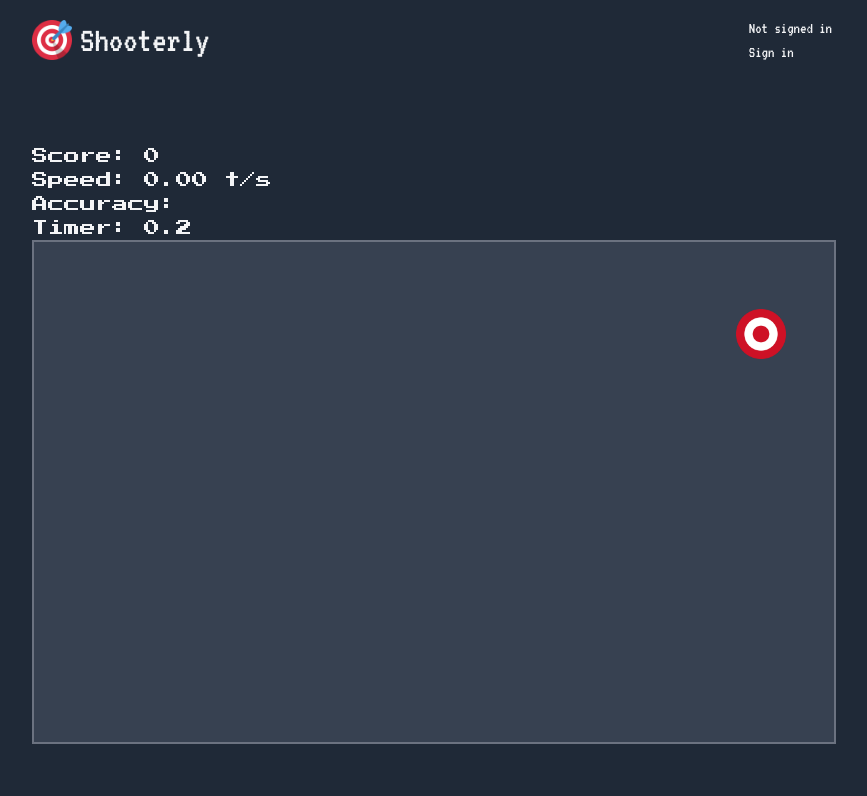
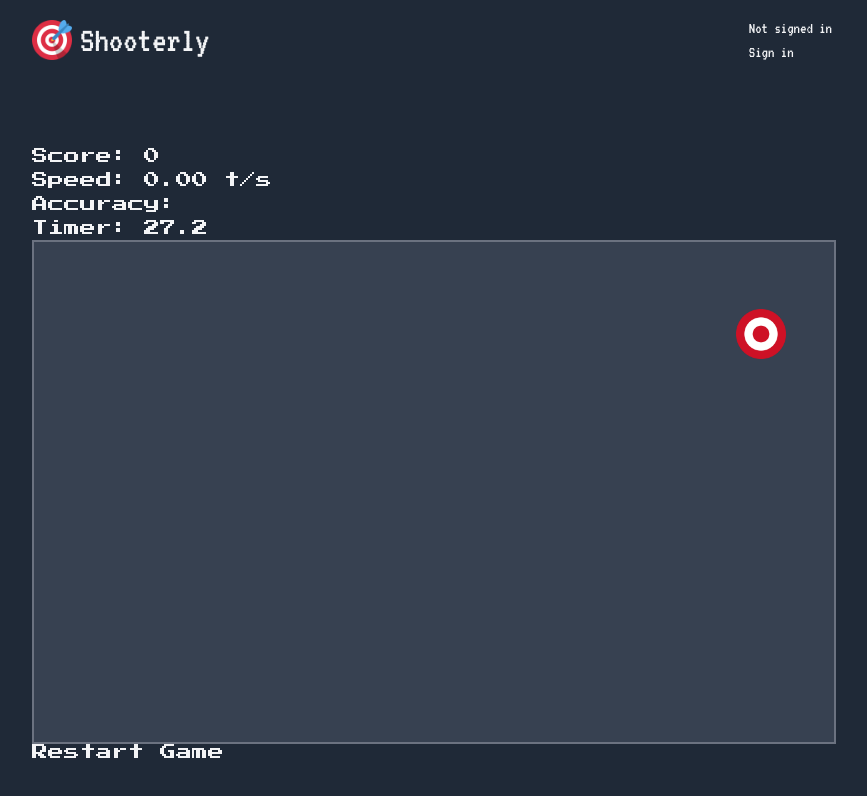
Before and after one commit to neilgebhard/online-shooter, a Next.js app: page / in a window 1280 px wide. Both pictures are taken after a click on the button "Start Game". Shown: the top 796 px of the page, without its empty margins (208-1075 px from the left). Built offline with nearby package versions, Linux system fonts and the light colour scheme; no server answers.

Commit message:
:construction: Add a restart game button

```diff
--- a/components/Game.tsx
+++ b/components/Game.tsx
@@ -13,6 +13,12 @@ const App = () => {
     setIsPlaying(true)
     setDuration(START_DURATION)
     setScore(0)
+  }
+
+  const restartGame = () => {
+    setDuration(START_DURATION)
+    setScore(0)
+    setMisses(0)
   }
 
   const endGame = () => {
@@ -39,6 +45,7 @@ const App = () => {
           duration={duration}
           misses={misses}
           endGame={endGame}
+          restartGame={restartGame}
           incrementScore={incrementScore}
           incrementMiss={incrementMiss}
           decrementDuration={decrementDuration}
--- a/components/GameScreen.tsx
+++ b/components/GameScreen.tsx
@@ -4,7 +4,6 @@ import {
   SCREEN_HEIGHT,
   TARGET_WIDTH,
   BORDER_WIDTH,
-  START_DURATION,
 } from '../constants'
 import Image from 'next/image'
 import Timer from './Timer'
@@ -19,6 +18,7 @@ type Props = {
   incrementScore: () => void
   incrementMiss: () => void
   decrementDuration: () => void
+  restartGame: () => void
 }
 
 const GameScreen = ({
@@ -29,6 +29,7 @@ const GameScreen = ({
   incrementScore,
   incrementMiss,
   decrementDuration,
+  restartGame,
 }: Props) => {
   const [position, setPosition] = useState(getRandomPosition())
   const timerId = useRef<ReturnType<typeof setTimeout> | null>(null)
@@ -66,6 +67,10 @@ const GameScreen = ({
 
   const handleScreenClick = () => {
     incrementMiss()
+  }
+
+  const handleRestart = () => {
+    restartGame()
   }
 
   const { timeElapsed, speed, accuracy } = calculateStats({
@@ -109,6 +114,9 @@ const GameScreen = ({
           />
         </div>
       </div>
+      <button type='button' onClick={handleRestart}>
+        Restart Game
+      </button>
     </>
   )
 }
--- a/constants.ts
+++ b/constants.ts
@@ -1,5 +1,5 @@
 export const SCREEN_WIDTH = 800
 export const SCREEN_HEIGHT = 500
-export const START_DURATION = 3
+export const START_DURATION = 30
 export const TARGET_WIDTH = 50
 export const BORDER_WIDTH = 2
```
